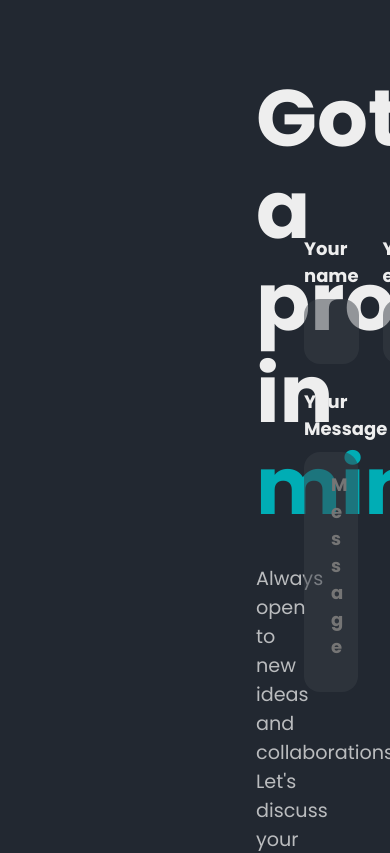
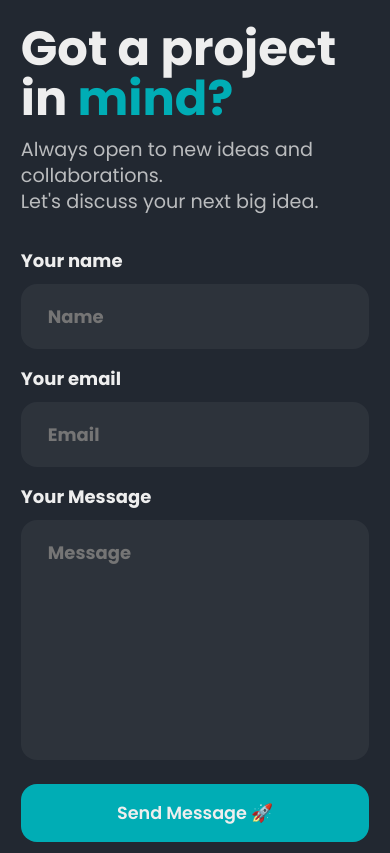
Before and after one commit to MdSakifHossain/llm-custom-commands, a React (Vite) app: page / in a window 390 px wide. Shown: the part 1040-1893 px from the top of the page. Built offline with nearby package versions, Linux system fonts and the light colour scheme; a web font is replaced by a local one.

Commit message:
feat(ProjectIdeaSection): Implement responsive design

```diff
--- a/src/components/ProjectIdeaSection.jsx
+++ b/src/components/ProjectIdeaSection.jsx
@@ -5,8 +5,7 @@ const ProjectIdeaSection = () => {
     <section className="proj-idea-section">
       <div className="proj-content-column">
         <h2>
-          Got a project in <br />
-          <span>mind?</span>
+          Got a project in <span>mind?</span>
         </h2>
         <p>
           Always open to new ideas and collaborations.
--- a/src/styles/proj-idea-section.css
+++ b/src/styles/proj-idea-section.css
@@ -50,6 +50,7 @@ section.proj-idea-section         // The whole shebang. 🤩
 
 .proj-content-column h2 span {
   color: var(--accent-color);
+  display: block;
 }
 
 .proj-content-column p {
@@ -116,3 +117,49 @@ input[type="submit"] {
   border: none;
   border-radius: 1rem;
 }
+
+@media screen and (max-width: 576px) {
+  .proj-idea-section {
+    padding: 3rem 1.3rem;
+    flex-direction: column;
+    gap: 2rem;
+  }
+
+  .proj-idea-section > * {
+    width: 100%;
+    /* border: 1px solid white; */
+  }
+
+  .proj-content-column {
+    gap: 0.75rem;
+  }
+
+  .proj-content-column h2 {
+    font-weight: 700;
+    font-size: 3rem;
+    line-height: 105%;
+  }
+
+  .proj-content-column h2 span {
+    display: inline;
+  }
+
+  .proj-content-column p {
+    font-size: 1.2rem;
+    line-height: 135%;
+  }
+
+  form {
+    gap: 1rem;
+  }
+
+  form .name-n-email-container {
+    flex-direction: column;
+    gap: 1rem;
+  }
+
+  input[type="submit"] {
+    font-size: 1.1rem;
+    margin-top: 0.5rem;
+  }
+}
```
